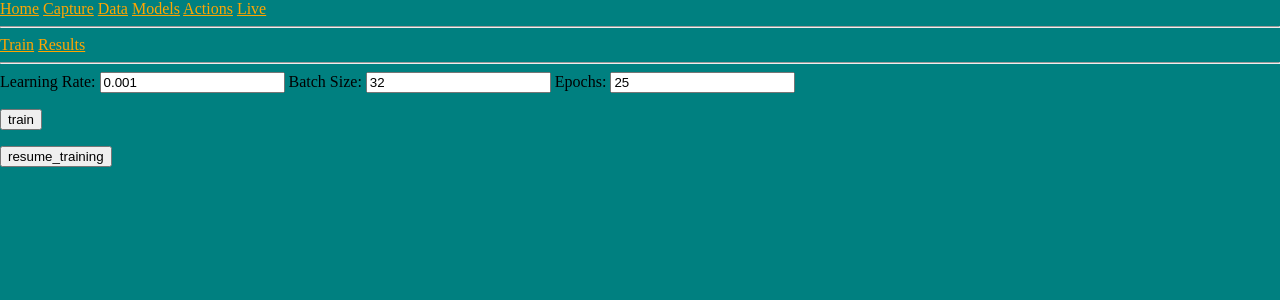
After one commit to gozmo/handgestures, a Flask app: page /models/train in a window 1280 px wide. The commit adds this page. Shown: the top 300 px of the page. Run offline with Flask 2, Linux system fonts and the light colour scheme.

Commit message:
first version of result page

```diff
--- a/handsignals/dataset/file_utils.py
+++ b/handsignals/dataset/file_utils.py
@@ -94,3 +94,18 @@ def write_evaluation_json(training_run_id, filename, content):
 
     with open(path, "w") as f:
         f.write(json_content)
+
+def read_evaluation_json(training_run_id, filename):
+    path = f"evaluations/{training_run_id}/{filename}.json"
+
+    with open(path, "r") as f:
+        filecontent = f.read()
+
+    json_content = json.loads(filecontent)
+    json_content = json.loads(json_content)
+
+    return json_content
+
+def get_training_runs():
+    training_runs = os.listdir("evaluations")
+    return training_runs
--- a/handsignals/evaluate/evaluate_io.py
+++ b/handsignals/evaluate/evaluate_io.py
@@ -8,6 +8,7 @@ def __write_content(filename, content):
     training_run_id = global_state.get_training_run_id()
     json_content= json.dumps(content)
     file_utils.write_evaluation_json(training_run_id, filename, json_content)
+
 
 def write_loss(validation_loss, training_loss):
     __write_content("training_loss", training_loss)
@@ -35,3 +36,7 @@ def write_parameters(learning_rate, epochs, batch_size):
                   "epochs": epochs,
                   "batch_size": batch_size}
     __write_content("parameters", parameters)
+
+def read_confusion_matrix(training_run_id):
+    confusion_matrix = file_utils.read_evaluation_json(training_run_id, "confusion_matrix")
+    return confusion_matrix
--- a/handsignals/networks/train_network.py
+++ b/handsignals/networks/train_network.py
@@ -10,6 +10,9 @@ def train_model(model, dataloader, criterion, optimizer, num_epochs, is_inceptio
 
     val_acc_history = []
     val_loss_history = []
+
+    train_acc_history = []
+    train_loss_history = []
 
     best_model_wts = copy.deepcopy(model.state_dict())
     best_acc = 0.0
--- a/handsignals/server/templates/base.html
+++ b/handsignals/server/templates/base.html
@@ -15,6 +15,10 @@ img {
 }
 a:link {
     color: orange;
+}
+
+table, th, td {
+      border: 1px solid black;
 }
 
 /* visited link */
--- a/handsignals/server/templates/data/base.html
+++ b/handsignals/server/templates/data/base.html
@@ -9,5 +9,5 @@
       <a href="/data/labels">Labels</a>
 </div>
 <hr>
-        {% block inner_content %}{% endblock %}
+{% block inner_content %}{% endblock %}
 {% endblock %}
--- a/handsignals/server/templates/models/base.html
+++ b/handsignals/server/templates/models/base.html
@@ -1,19 +1,10 @@
 {% extends "base.html" %}
 
 {% block content %}
-<form action="" method="POST" onsubmit="" name=train>
-    Learning Rate: <input type=text name=learning_rate value=0.001>
-    Batch Size: <input type=text name=batch_size value=32>
-    Epochs: <input type=text name=epochs value=25>
 
-
-    <p>
-    <input type=submit value=train name=action>
-    </p>
-
-    <p>
-    <input type=submit value=resume_training name=action>
-    </p>
-</form>
-
+<div> <a href="/models/train">Train</a>
+      <a href="/models/results">Results</a>
+</div>
+<hr>
+{% block inner_content %}{% endblock %}
 {% endblock %}
--- /dev/null
+++ b/handsignals/server/templates/models/train.html
@@ -0,0 +1,19 @@
+{% extends "models/base.html" %}
+
+{% block inner_content %}
+<form action="" method="POST" onsubmit="" name=train>
+    Learning Rate: <input type=text name=learning_rate value=0.001>
+    Batch Size: <input type=text name=batch_size value=32>
+    Epochs: <input type=text name=epochs value=25>
+
+
+    <p>
+    <input type=submit value=train name=action>
+    </p>
+
+    <p>
+    <input type=submit value=resume_training name=action>
+    </p>
+</form>
+
+{% endblock %}
--- a/start_server.py
+++ b/start_server.py
@@ -67,8 +67,12 @@ def index():
 def status():
     return "status: ok"
 
-@app.route('/models', methods=["GET", "POST"])
+@app.route("/models")
 def models():
+    return render_template("models/base.html")
+
+@app.route('/models/train', methods=["GET", "POST"])
+def train():
     if request.method == "POST":
         post_dict= request.form.to_dict()
         learning_rate = float(post_dict["learning_rate"])
@@ -85,7 +89,26 @@ def models():
                     epochs=epochs,
                     resume=resume)
 
-    return render_template("models/base.html")
+    return render_template("models/train.html")
+
+@app.route("/models/results", methods=["GET", "POST"])
+def results():
+    selected_training_run_id = None
+
+    if request.method == "POST":
+        post_dict= request.form.to_dict()
+        selected_training_run_id = post_dict["training_run_id"]
+
+
+    training_run_ids, label_order,confusion_matrix = main.results(selected_training_run_id)
+
+    import pprint; pprint.pprint(confusion_matrix)
+
+    return render_template("models/results.html",
+                           label_order=label_order,
+                           training_run_ids=training_run_ids,
+                           selected_training_run_id=selected_training_run_id,
+                           confusion_matrix=confusion_matrix)
 
 @app.route('/live', methods=["GET", "POST"])
 def live():
```
Also changed, not shown: handsignals/main.py (+12 -0 lines), handsignals/server/templates/models/results.html (added, +37 -0 lines).
